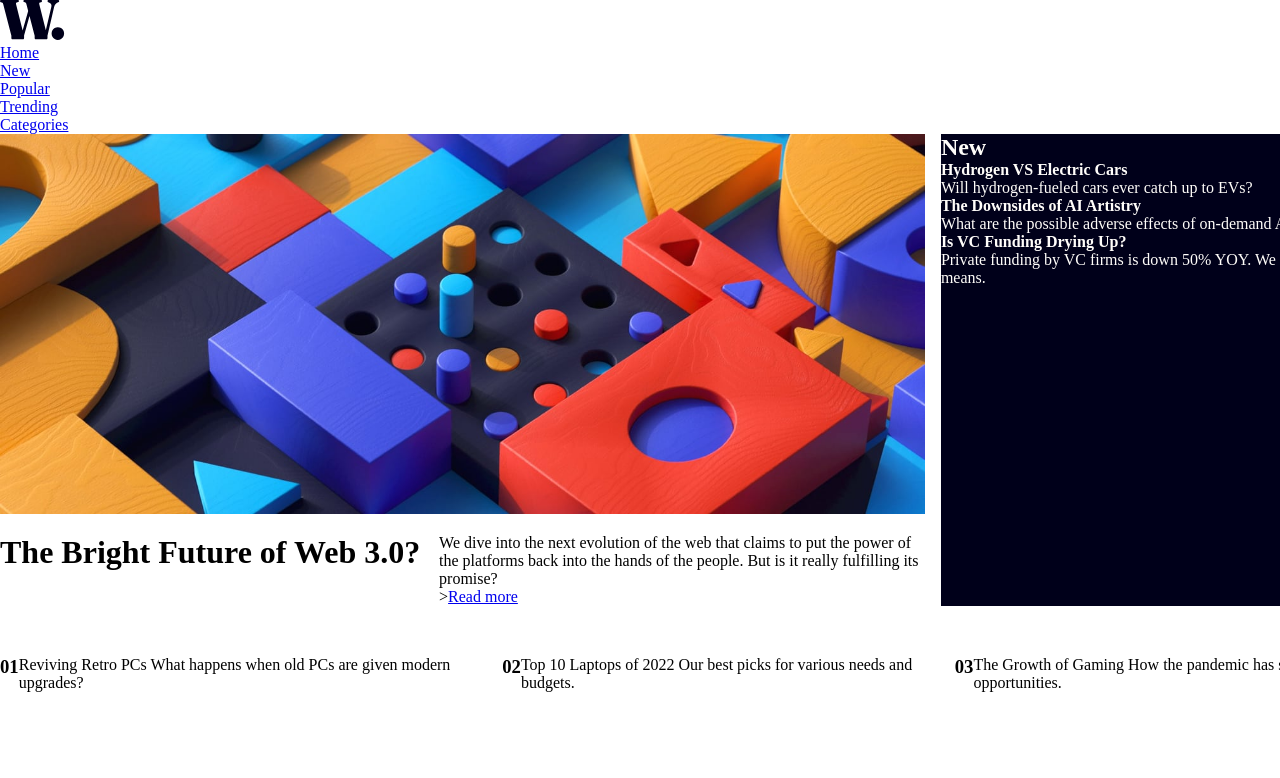
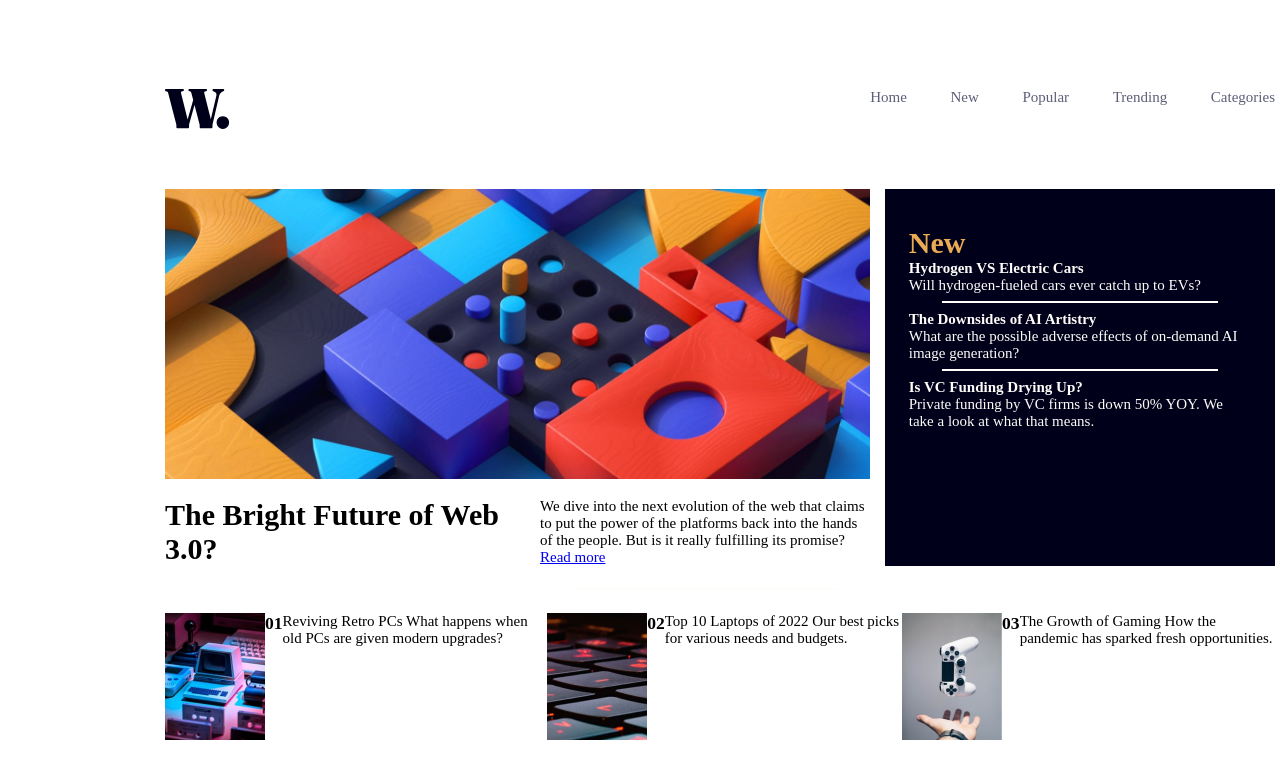
Before and after one commit to GauravKumawat2002/HTML_CSS_PROJECTS, a plain HTML site: page index.html in a window 1280 px wide. Shown: the top 778 px of the page. Drawn offline with Linux system fonts and the light colour scheme.

Commit message:
nothing special

```diff
--- a/DesktopDesign.css
+++ b/DesktopDesign.css
@@ -5,16 +5,51 @@
 
 body {
   width: 1440px;
-  height: 1024px;
+  height: 100%;
   box-sizing: border-box;
 }
+
+html {
+  font-size: 15px;
+  transition: 0.5s;
+}
+
+header {
+  margin: 5.93rem 11rem 3.73rem 11rem;
+}
+
+.main-nav {
+  float: right;
+}
+
+.main-nav li {
+  display: inline-block;
+  list-style: none;
+  text-decoration: none;
+  margin-left: 2.66rem;
+}
+
+.main-nav li a:link,
+.main-nav li a:visited {
+  text-decoration: none;
+  color: hsl(236, 13%, 42%);
+}
+
+.main-nav li a:hover,
+.main-nav li a:active {
+  text-decoration: none;
+  color: hsl(5, 85%, 63%);
+}
+
 .main-container {
   display: grid;
   grid-template-areas:
-    "img img sidebar"
+    "img img  sidebar"
     "column1 column2 sidebar"
     "column3 column4 column5";
   gap: 1rem;
+  padding: 0 165px;
+  padding-bottom: 130px;
 }
 
 .image-wrapper {
@@ -45,9 +80,23 @@ body {
   grid-row: 1 / 2;
   grid-area: sidebar;
   background-color: hsl(240, 100%, 5%);
+  padding: 2.46rem 1.6rem;
+}
+
+.grid-2 h2 {
+  /* margin-bottom: 2.4rem; */
+  color: hsl(35, 77%, 62%);
+  font-size: 2rem;
+}
+.white-line {
+  border: 0.01rem solid hsl(36, 100%, 99%);
+  width: 80%;
+  margin: 0.5em auto;
 }
 
 .flexbox {
   grid-column: span 3;
   display: flex;
+  height: 127px;
+  width: auto;
 }
--- a/index.html
+++ b/index.html
@@ -36,31 +36,34 @@
             into the hands of the
             people.
             But is it really fulfilling its promise?
-            <div class="link_1">><a href="#" class="">Read more</a></div>
+            <div class="link_1"><a href="#" class="">Read more</a></div>
         </section>
 
         <br>
         <div class="grid-2">
             <h2>New</h2>
             <h4>Hydrogen VS Electric Cars</h4>
-            Will hydrogen-fueled cars ever catch up to EVs?
-
+            <p> Will hydrogen-fueled cars ever catch up to EVs?</p>
+            <div class="white-line"></div>
             <h4>The Downsides of AI Artistry</h4>
             What are the possible adverse effects of on-demand AI image generation?
-
+            <div class="white-line"></div>
             <h4>Is VC Funding Drying Up?</h4>
             Private funding by VC firms is down 50% YOY. We take a look at what that means.
         </div>
-
+        <div class="white-line"></div>
         <div class="flexbox">
+            <img src="assets/images/image-retro-pcs.jpg" alt="RetroPC">
             <h3>01</h3>
             Reviving Retro PCs
             What happens when old PCs are given modern upgrades?
 
+            <img src="assets/images/image-top-laptops.jpg" alt="TopLaptops">
             <h3>02</h3>
             Top 10 Laptops of 2022
             Our best picks for various needs and budgets.
 
+            <img src="assets/images/image-gaming-growth.jpg" alt="GamingGrowth">
             <h3>03</h3>
             The Growth of Gaming
             How the pandemic has sparked fresh opportunities.
```
